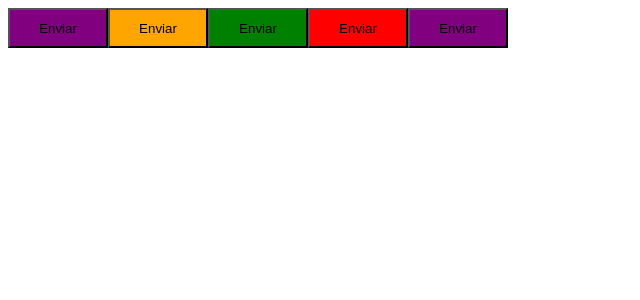
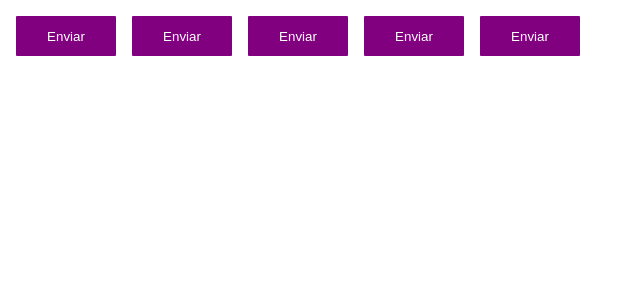
Before and after one commit to Moises-Bruce/ignite-timer, a React (Vite) app: page / in a window 1280 px wide. Shown: the top 300 px of the page, without its empty margins (0-640 px from the left). Built offline with nearby package versions, Linux system fonts and the light colour scheme.

Commit message:
configure of the themes

```diff
--- a/src/components/Button.styles.ts
+++ b/src/components/Button.styles.ts
@@ -16,10 +16,16 @@
 export const ButtonContainer = styled.button<ButtonContainerProps>`
    width: 100px;
    height: 40px;
+   border-radius: 1px;
+   border: 0;
+   margin: 8px;
 
-   ${props => {
+   background-color: ${props => props.theme.primary};
+   color: ${props => props.theme.white};
+
+   /* ${props => {
     return css`
         background-color: ${buttonVariants[props.variant]}
     `
-   }}
+   }} */
 `
--- /dev/null
+++ b/src/styles/themes/default.ts
@@ -0,0 +1,5 @@
+export const defaultTheme = {
+    primary: 'purple',
+    secondary: 'orange',
+    white: '#FFF'
+}
```
Also changed, not shown: src/App.tsx (+5 -2 lines).
